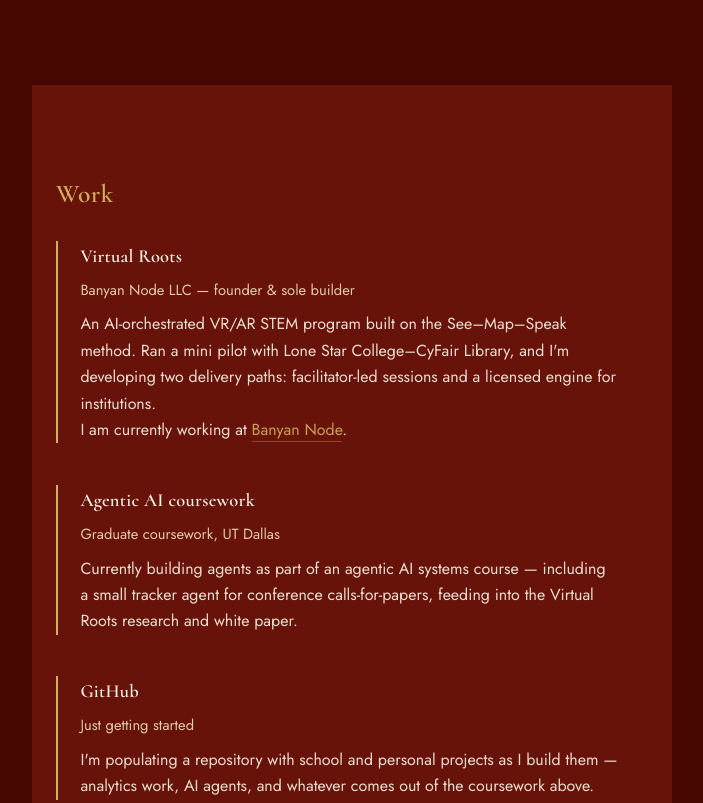
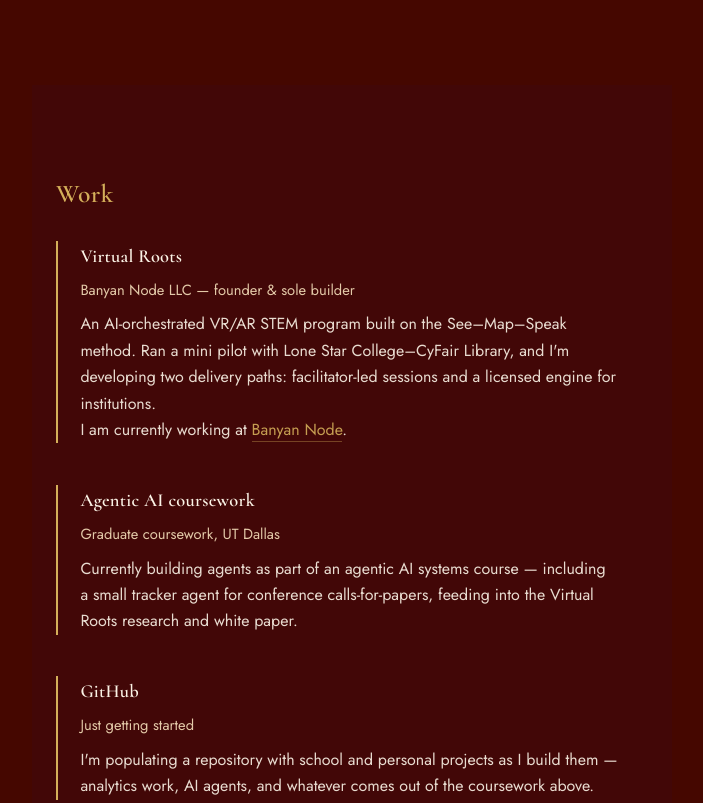
Before and after one commit to DeepikaRCharan/DeepikaRCharan.github.io, a plain HTML site: page index.html in a window 1280 px wide. Shown: the part 1199-2002 px from the top of the page, without its empty margins (288-991 px from the left). Drawn offline with Linux system fonts and the light colour scheme.

Commit message:
Change ink-2 color variable value

```diff
--- a/index.html
+++ b/index.html
@@ -10,7 +10,7 @@
 <style>
   :root{
     --ink:#450700;
-    --ink-2:#67130A;
+    --ink-2:#420707;
     --brass:#D4AF5A;
     --amber:#E3B563;
     --parchment:#FBF3E6;
```
